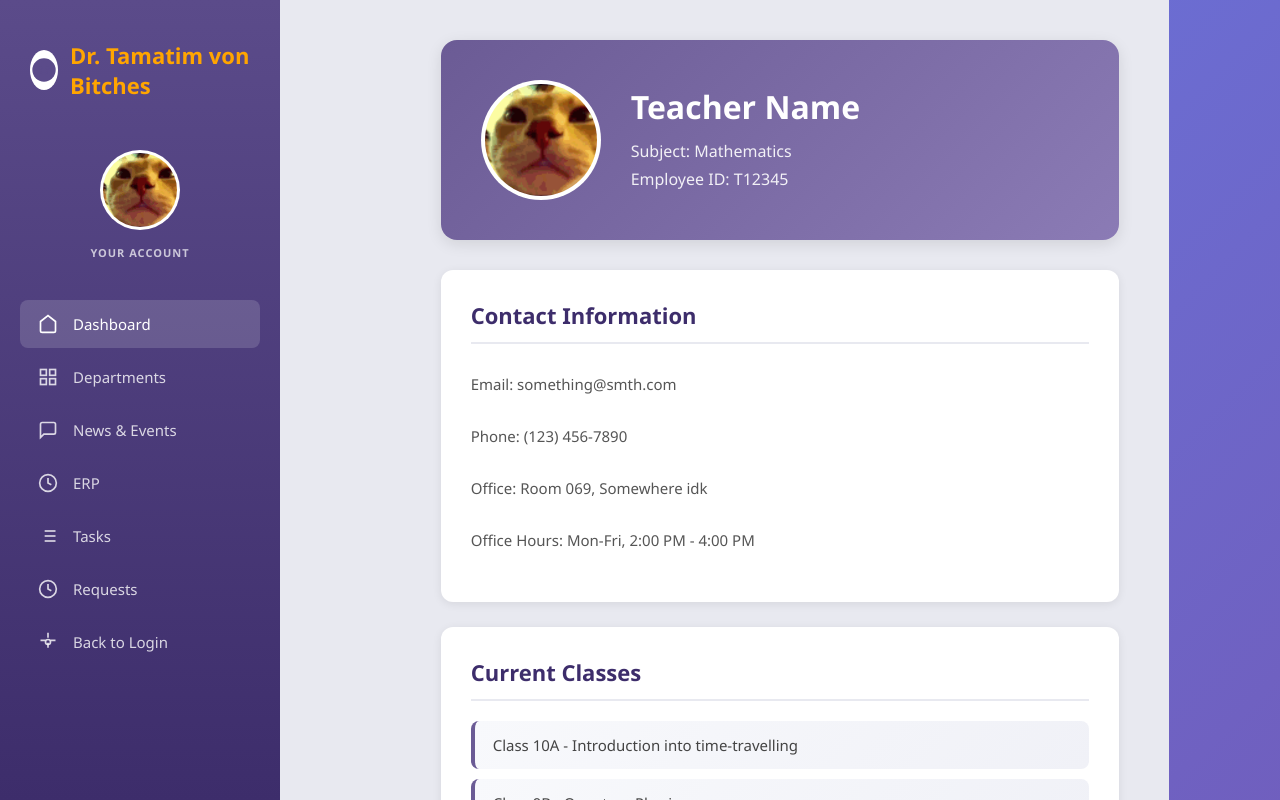
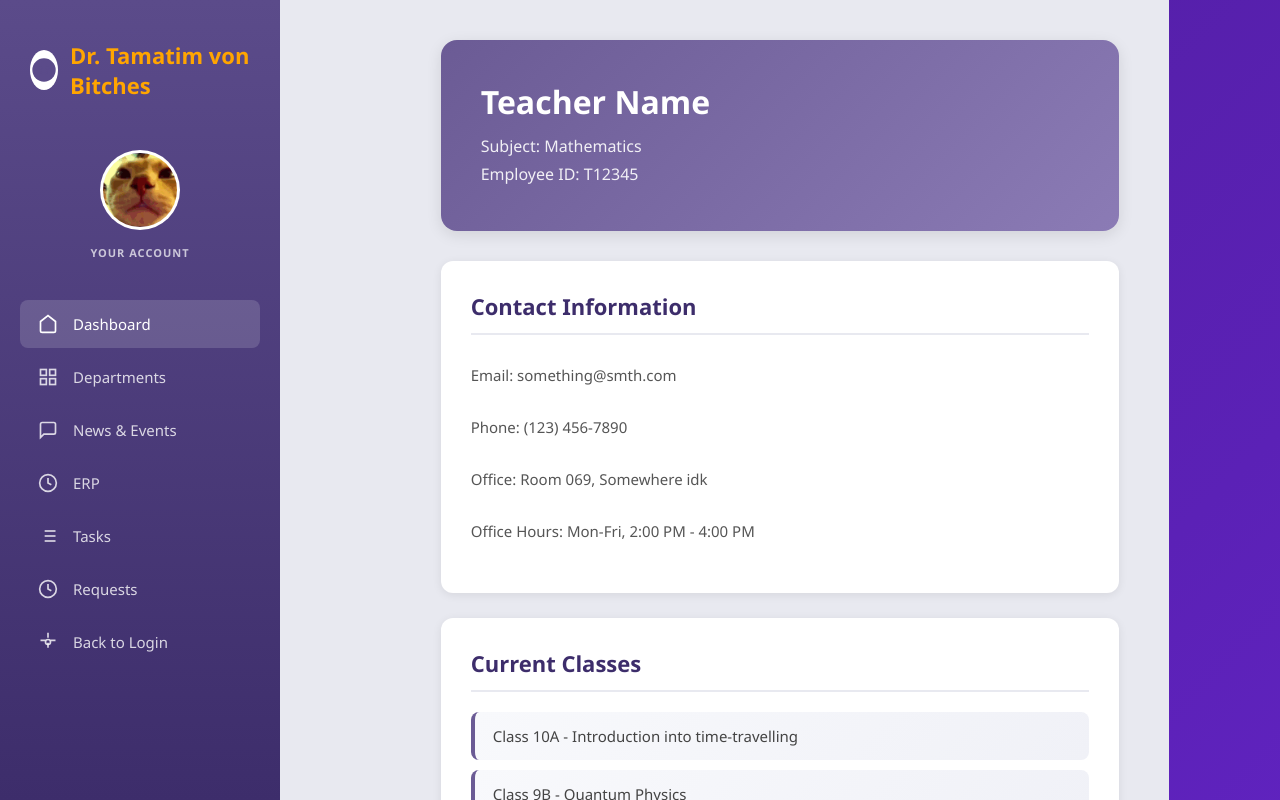
Before and after one commit to Sodaguyprime/Teachers_student-attendance, a React (Vite) app: page /MainArea in a window 1280 px wide. Shown: the top 800 px of the page. Built offline with nearby package versions, Linux system fonts and the light colour scheme; the HTML template or start-up script is replaced by a standard one.

Commit message:
Redesigned Layout - Fixed some bugs

```diff
--- a/src/App.css
+++ b/src/App.css
@@ -6,7 +6,7 @@
 
 body {
     font-family: 'Segoe UI', Tahoma, Geneva, Verdana, sans-serif;
-    background: linear-gradient(135deg, #667eea 0%, #764ba2 100%);
+    background: linear-gradient(135deg, #4c1d95 0%, #5b21b6 50%, #6d28d9 100%);
     min-height: 100vh;
     display: flex;
     justify-content: center;
--- a/src/MainArea.jsx
+++ b/src/MainArea.jsx
@@ -72,7 +72,7 @@ const MainArea = () => {
                         </svg>
                         <span>Requests</span>
                     </a>
-                    <a href="#support" className="nav-item">
+                    <a href="Login" className="nav-item">
                         <svg viewBox="0 0 24 24" fill="none" stroke="currentColor" strokeWidth="2">
                             <circle cx="12" cy="12" r="3"/>
                             <path d="M12 1v6m0 6v6m-9-9h6m6 0h6"/>
@@ -85,9 +85,6 @@ const MainArea = () => {
             {/* Main Content Area */}
             <div className="profile-container">
                 <div className="profile-header">
-                    <div className="profile-image">
-                        <img src="src\1108-vibing.gif" alt="Teacher Profile" />
-                    </div>
                     <div className="profile-info">
                         <h1>Teacher Name</h1>
                         <p>Subject: Mathematics</p>
```
